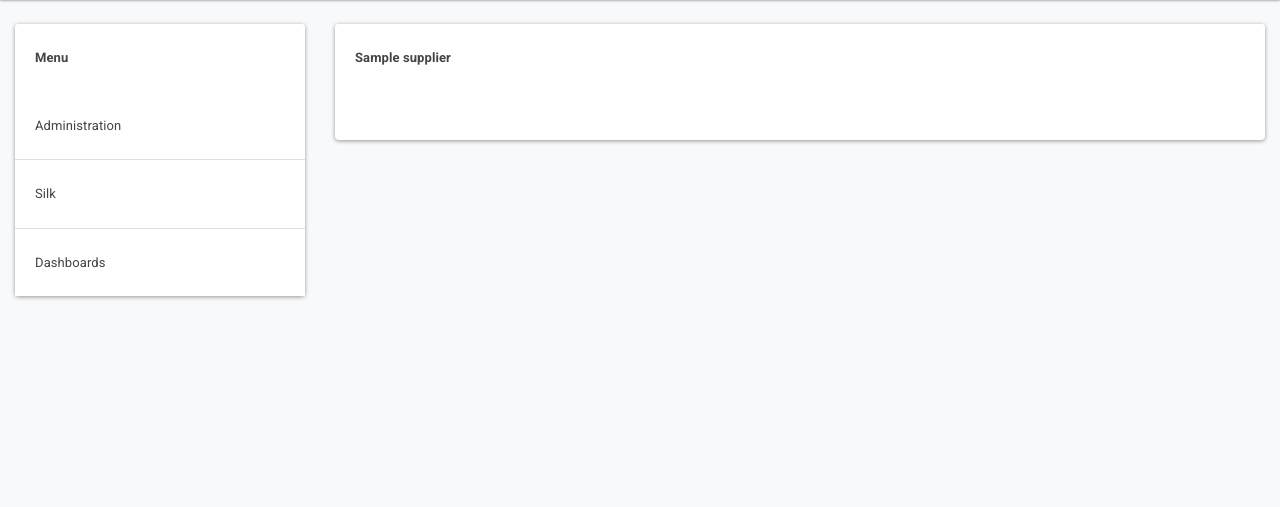
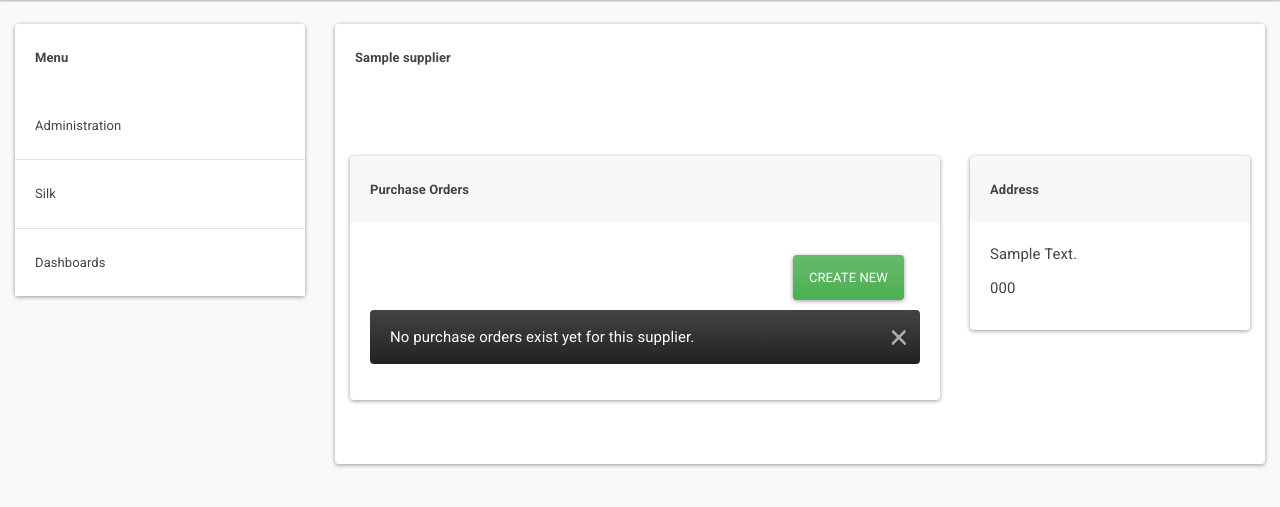
Before and after one commit to kissops/ERPv-server, a Django app: page /purchase/suppliers/1/ in a window 1280 px wide. Shown: the part 85-592 px from the top of the page. Run offline with Django 3.2, Linux system fonts and the light colour scheme; a user stored in the database is signed in; tables that the repository leaves empty hold one stand-in row (values such as "Sample post"); some libraries are stand-ins or nearby versions.

Commit message:
update supplier frontend

```diff
--- a/client/templates/purchase/supplier_detail.html
+++ b/client/templates/purchase/supplier_detail.html
@@ -8,10 +8,49 @@
             <div class="card-header bg-light py-4">
                 <strong>{{ object.name }}</strong>
             </div>
-            <div class="container-fluid my-4">
-                <div class="row">
-                    <div class="col content">
-
+            <div class="container-fluid my-5">
+                <div class="row my-2">
+                    <div class="col-lg-8 col-md-6">
+                        <div class="card my-2">
+                            <div class="card-header py-4">
+                                <strong>Purchase Orders</strong>
+                            </div>
+                            <div class="card-body content">
+                                <div class="text-right mr-3 text-secondary headers">
+                                    <a href="{% url 'purchase_order_create' pk=object.pk %}" class="btn btn-success">Create New</a>
+                                </div>
+                                {% if object_list %}
+                                <ul class="list-group list-group-flush">
+                                    {% for obj in object_list %}
+                                    <a href="{% url 'supplier_detail' pk=obj.pk %}" class="list-group-item list-group-item-action py-4">
+                                        <div class="d-flex justify-content-between">
+                                            <span class="mr-3">{{ obj.name }}</span>
+                                        </div>
+                                    </a>
+                                    {% endfor %}
+                                </ul>
+                                {% else %}
+                                <div class="alert alert-dismissible alert-dark py-3">
+                                    <button type="button" class="close py-3" data-dismiss="alert">&times;</button>
+                                    No purchase orders exist yet for this supplier.
+                                </div>
+                                {% endif %}
+                            </div>
+                        </div>
+                    </div>
+                    <div class="col-lg-4 col-md-6">
+                        <div class="card my-2">
+                            <div class="card-header py-4">
+                                <strong>Address</strong>
+                            </div>
+                            <div class="card-body content">
+                            <span class="my-2" style="text-transform: capitalize;">
+                            {{ object.address|linebreaksbr }}
+                            </span>
+                            <br />
+                            <span style="line-height: 3;text-transform: uppercase;">{{ object.postcode }}</span>
+                            </div>
+                        </div>
                     </div>
                 </div>
             </div>
--- a/purchase/urls.py
+++ b/purchase/urls.py
@@ -2,6 +2,7 @@
 from .views import (
     DeliverySchedule,
     DeliveryDetail,
+    PurchaseOrderCreate,
     SupplierCreate,
     SupplierDetail,
     SupplierList,
@@ -12,5 +13,10 @@
     path("deliveries/<int:pk>/", DeliveryDetail.as_view(), name="delivery_detail"),
     path("suppliers/", SupplierList.as_view(), name="supplier_list"),
     path("suppliers/<int:pk>/", SupplierDetail.as_view(), name="supplier_detail"),
+    path(
+        "suppliers/<int:pk>/purchase_order/create/",
+        PurchaseOrderCreate.as_view(),
+        name="purchase_order_create",
+    ),
     path("suppliers/create/", SupplierCreate.as_view(), name="supplier_create"),
 ]
--- a/purchase/views.py
+++ b/purchase/views.py
@@ -1,6 +1,25 @@
+from django.shortcuts import get_object_or_404
 from django.views.generic import ListView, DetailView
 from django.views.generic.edit import CreateView
 from .models import Supplier, PurchaseOrder
+
+
+class PurchaseOrderCreate(CreateView):
+    model = PurchaseOrder
+    fields = ["supplier"]
+
+    def get_context_data(self, **kwargs):
+        supplier = get_object_or_404(Supplier, pk=self.kwargs["pk"])
+        kwargs["supplier"] = supplier
+        return super().get_context_data(**kwargs)
+
+    def dispatch(self, request, *args, **kwargs):
+        self.pk = get_object_or_404(Supplier, pk=kwargs["pk"])
+        return super().dispatch(request, *args, **kwargs)
+
+    def form_valid(self, form):
+        form.instance.pk = self.pk
+        return super().form_valid(form)
 
 
 class SupplierCreate(CreateView):
```
Also changed, not shown: client/templates/purchase/purchaseorder_form.html (added, +45 -0 lines).
